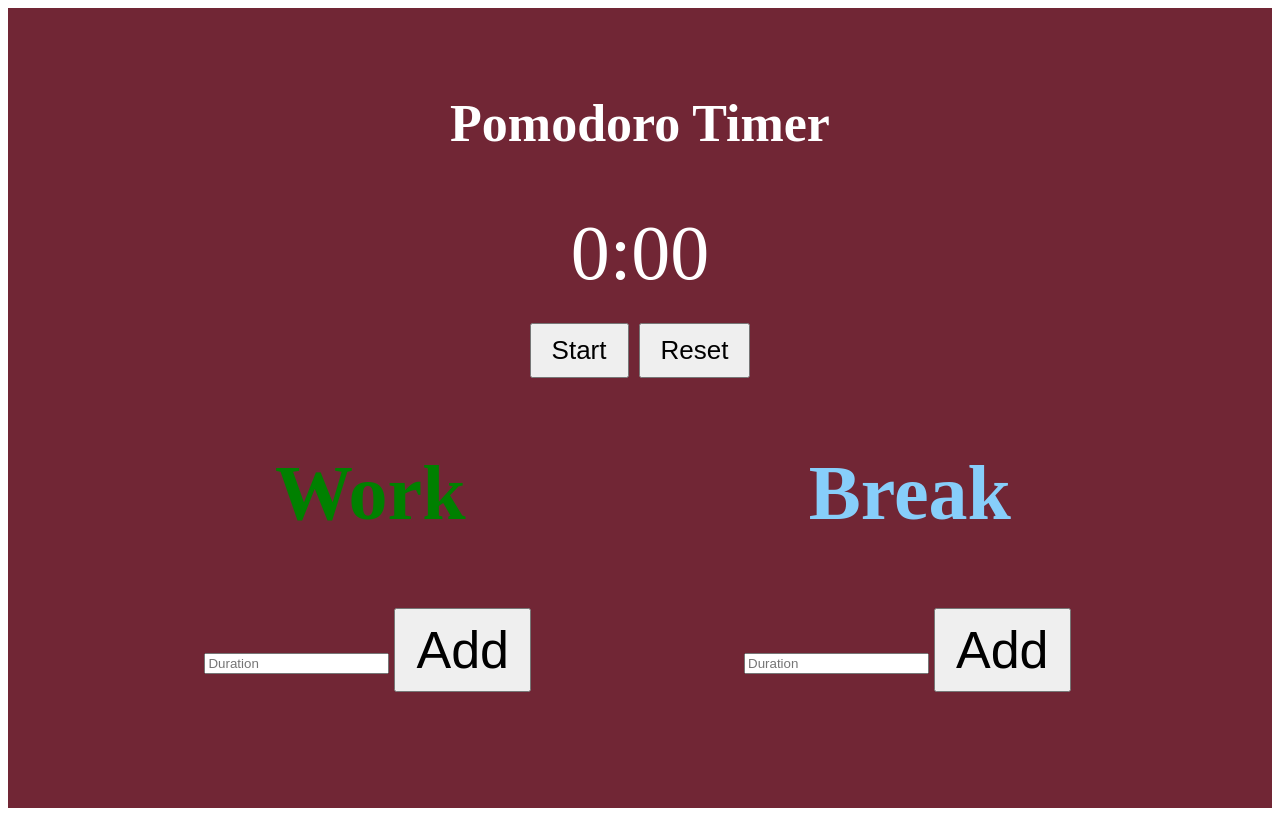
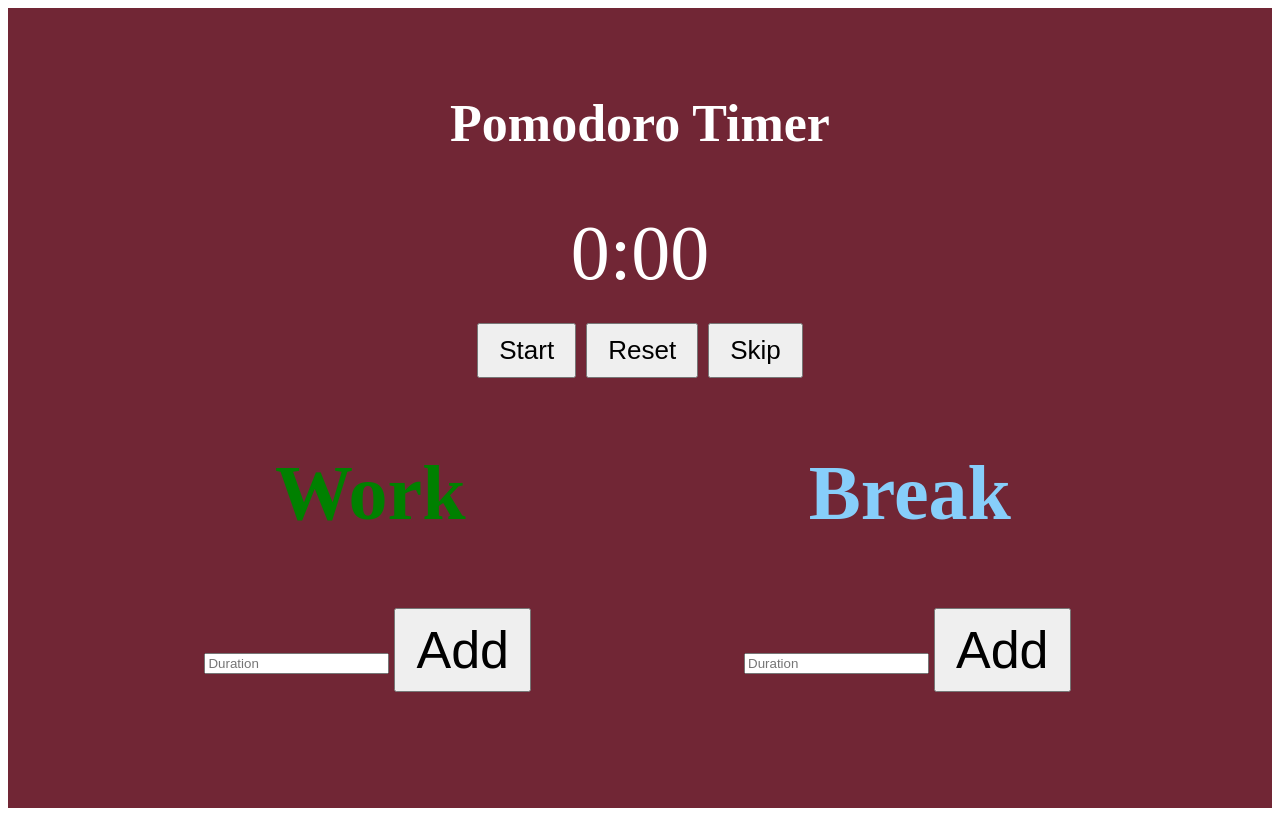
Before and after one commit to naklida172/frontEndFinal, a React (Create React App) app: page / in a window 1280 px wide. Built offline with nearby package versions, Linux system fonts and the light colour scheme.

Commit message:
skipping function

```diff
--- a/src/components/intervals.jsx
+++ b/src/components/intervals.jsx
@@ -7,7 +7,7 @@ const Interval = ({ addSection, sectionsList, completedList }) => {
   const addInterval = (timeInput, isWorkSession) => {
     const trimmedTime = timeInput.trim();
     if (!isNaN(trimmedTime) && trimmedTime !== "" && Number(trimmedTime) !== 0) {
-      addSection({ time: trimmedTime, isWorkSession, completed: false });
+      addSection({ time: trimmedTime, isWorkSession, skipped: false });
     } else {
       alert(
         "This type of duration is not available, please write a positive integer"
@@ -64,7 +64,7 @@ const Interval = ({ addSection, sectionsList, completedList }) => {
         <ul id="sectionsList">
           {completedList.map((member, index) => (
             <li key={index} style={{ background: 'grey', color: 'black' }}>
-              {`Duration: ${member.time}, ${member.isWorkSession ? 'Work' : 'Break'}, Done`}
+              {`Duration: ${member.time}, ${member.isWorkSession ? 'Work' : 'Break'}, ${member.skipped ? 'Skipped':'Done'}`}
             </li>
           ))}
         </ul>
--- a/src/components/sections.jsx
+++ b/src/components/sections.jsx
@@ -8,17 +8,18 @@ const Sections = () => {
   const [manualMinutes, setManualMinutes] = useState(0);
 
   useEffect(() => {
-    if (sectionsList.length > 0 && !sectionsList[0].completed) {
+    if (sectionsList.length > 0) {
       setManualMinutes(sectionsList[0].time);
     } else {
       setManualMinutes(0);
     }
   }, [sectionsList]);
 
-  const handleSectionComplete = useCallback(() => {
+  const handleSectionComplete = useCallback((skipState=false) => {
     setSectionsList((prevSectionsList) => {
       const updatedList = [...prevSectionsList];
       if(updatedList.length > 0){
+        updatedList[0].skipped=skipState;
         setCompletedList((prevCompletedList) => [...prevCompletedList,updatedList[0]]);
         updatedList.shift();
       }
--- a/src/components/timer.jsx
+++ b/src/components/timer.jsx
@@ -37,6 +37,11 @@ const Timer = ({ manualMinutes, onSectionComplete }) => {
     setPauseState(true);
   };
 
+  const skipSection = () => {
+    setPauseState(true);
+    onSectionComplete(true);
+  };
+
   return (
     <div>
       <div id="timer">{formatTime(time)}</div>
@@ -44,6 +49,7 @@ const Timer = ({ manualMinutes, onSectionComplete }) => {
         {isOnPause ? "Start" : "Pause"}
       </button>
       <button onClick={resetTimer}>Reset</button>
+      <button onClick={skipSection}>Skip</button>
     </div>
   );
 };
```
